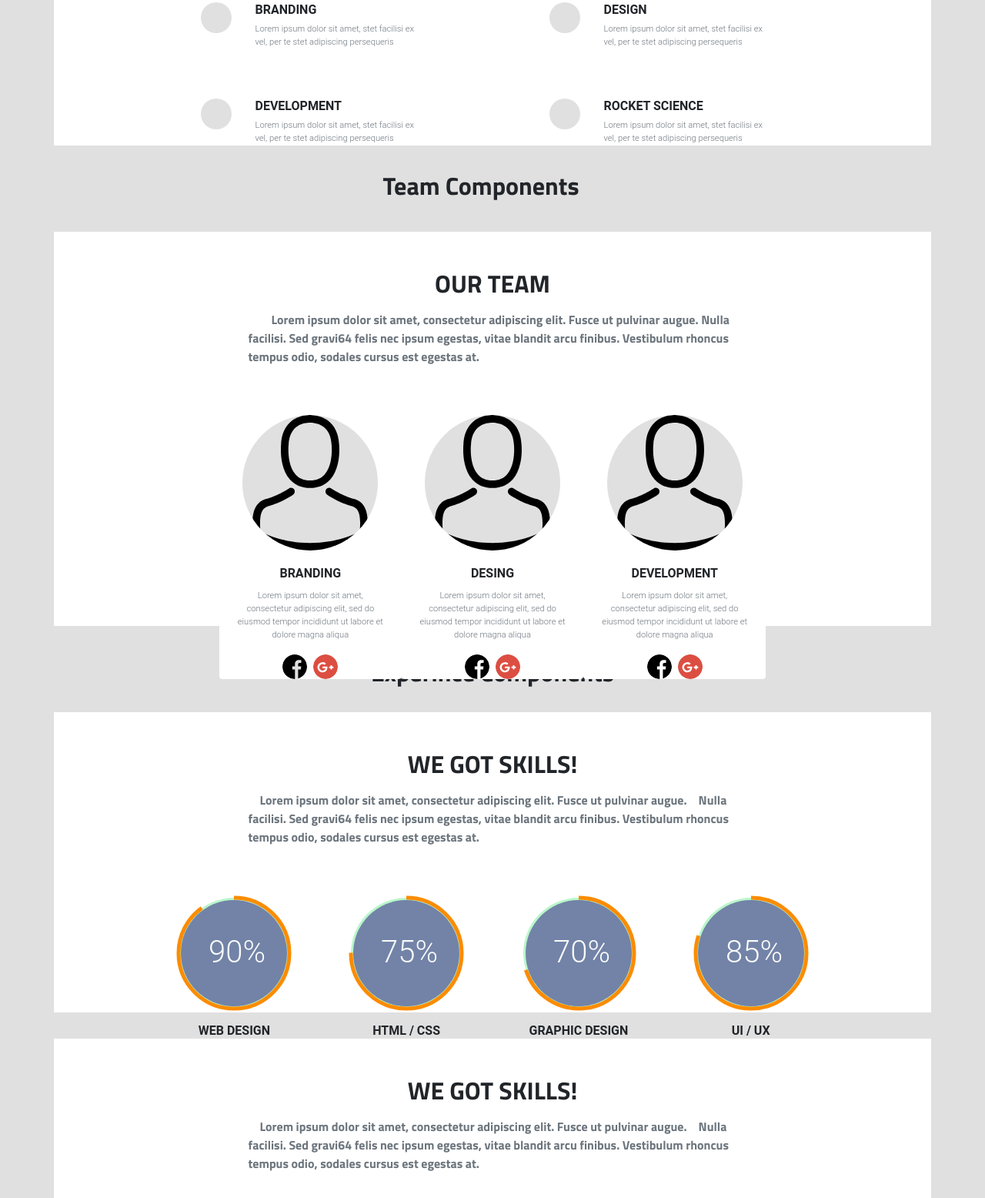
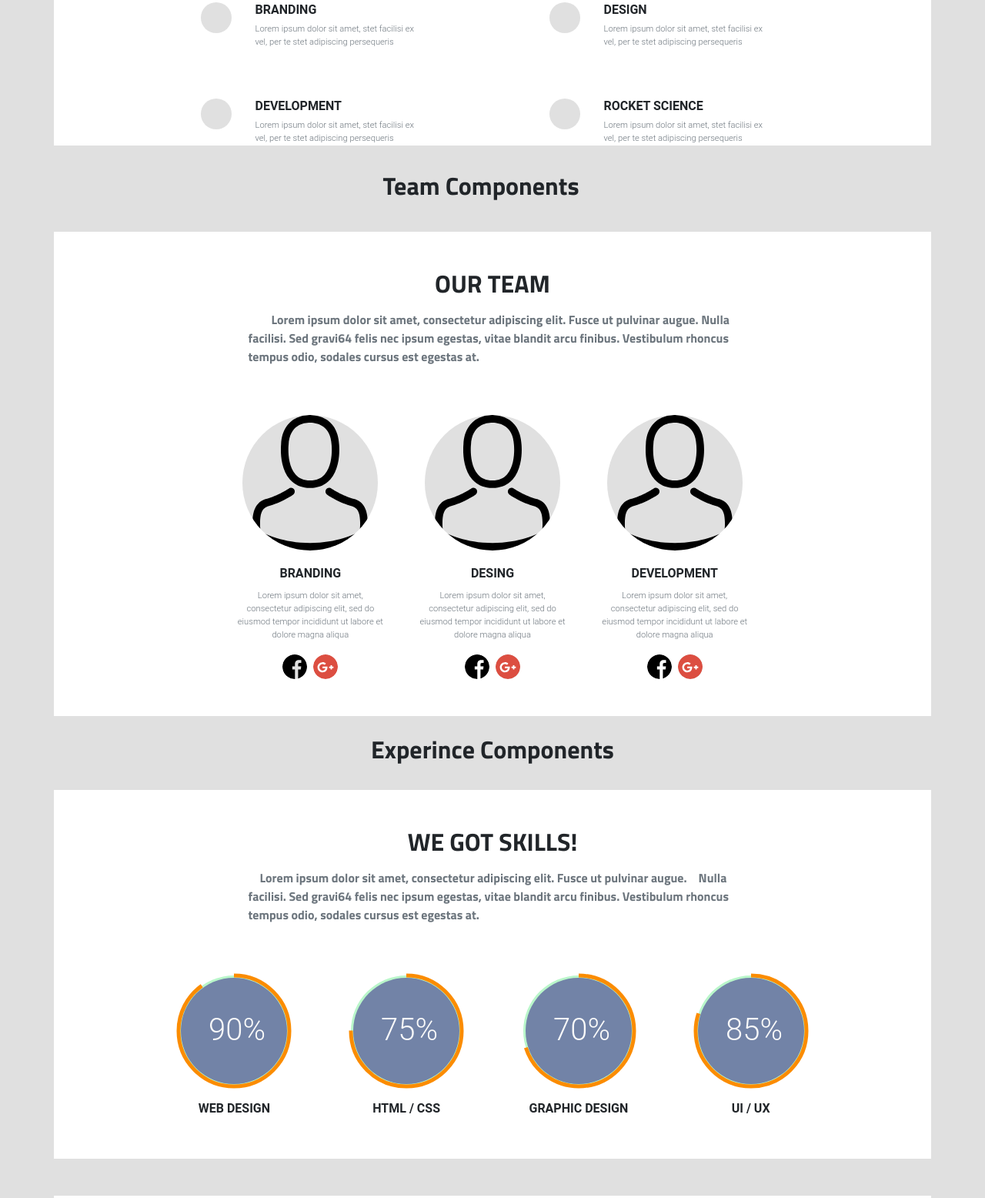
Before and after one commit to COD-ESA/Portfolio-works, a plain HTML site: page src/pug/index.pug in a window 1280 px wide. Shown: the part 3946-5502 px from the top of the page at 77% size. Drawn offline with nearby package versions, Linux system fonts and the light colour scheme; files that its build step writes are made by us from their sources; files whose address does not match are found by name.

Commit message:
небольшие правки с использованием классов bootstrap чтобы не ехала верстка

```diff
--- a/src/pug/index.pug
+++ b/src/pug/index.pug
@@ -259,14 +259,15 @@ block content
     // close container
   // close container-fluid
 
-  .container-fluid( style = { 'background-color': fon, height: '80vh'})
+    //.container-fluid( style = { 'background-color': fon, height: '80vh'})
+  .container-fluid( style = { 'background-color': fon})
     .container.mx-auto( style = { 'background-color': fon, height: '14vh'})
       .row.w-100.h-100.d-flex.justify-content-center.align-items-center
         h1.h2-responsive.font-weight-bold.text-black( style = {'font-family': 'Titillium Web , sans-serif'})
             | Team Components
 
 
-    .container.bg-white( style = { height: '80%'})
+    .container.bg-white.pb-5( style = { height: '80%'})
       .row.flex-column.text-black( style = {'font-family': 'Titillium Web , sans-serif'})
         h2.h2-responsive.mt-5.font-weight-bold.mr-auto.ml-auto.text-uppercase our team
         p.col-7.ml-auto.mr-auto.mt-2.font-weight-normal.text-muted
@@ -310,13 +311,15 @@ block content
       //close row
   //close container
 
-  .container-fluid( style = { 'background-color': fon, height: '65vh'})
+   //.container-fluid( style = { 'background-color': fon, height: '65vh'})
+  .container-fluid.pb-5( style = { 'background-color': fon})
     .container.w-100.d-flex.justify-content-center( style = { 'background-color': fon, height: '12vh'})
       .row.d-flex.justify-content-center.align-items-center
         h1.h2-responsive.font-weight-bold.text-black( style = {'font-family': 'Titillium Web , sans-serif'})
             | Experince Components
       //close row
-    .container.bg-white( style = { height: '75%'})
+       //.container.bg-white( style = { height: '75%'})
+    .container.bg-white.pb-5
       +glava('we got skills!', 'Lorem ipsum dolor sit amet, consectetur adipiscing elit. Fusce ut pulvinar augue.', 'Nulla facilisi. Sed gravi64 felis nec ipsum egestas, vitae blandit arcu finibus. Vestibulum rhoncus tempus odio, sodales cursus est egestas at.')
       //секция прогресс баров
       .row.col-10.justify-content-around.mx-auto.mt-5
```
